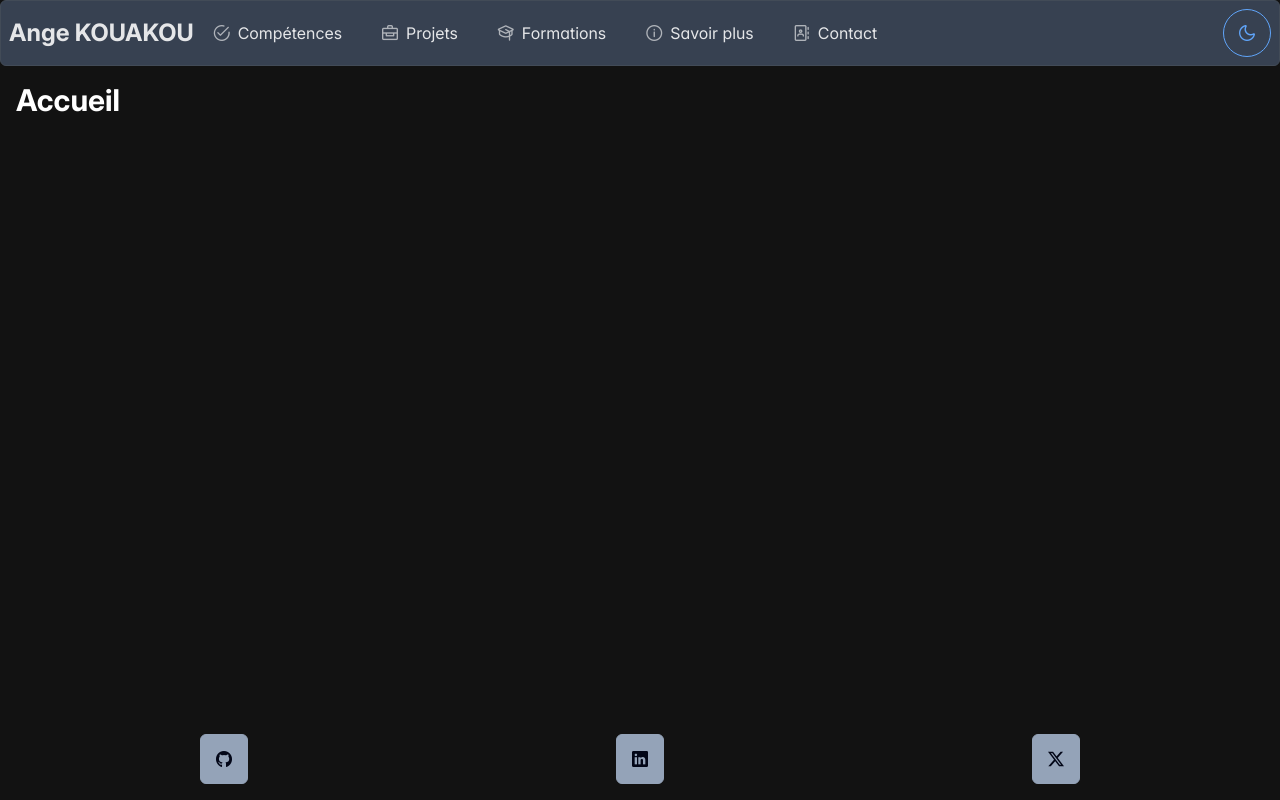
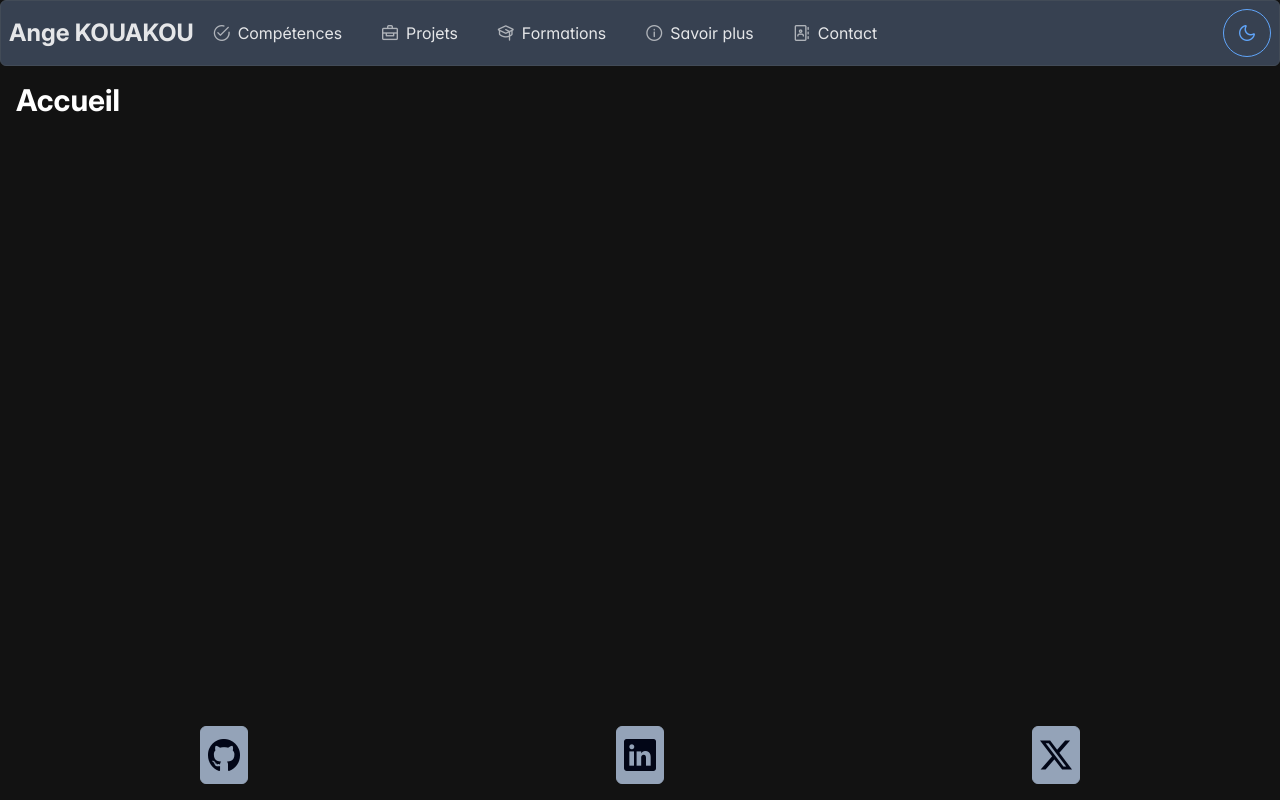
Before and after one commit to Ange230700/ultime-portfolio, a Next.js app: page / in a window 1280 px wide. Built offline with nearby package versions, Linux system fonts and the light colour scheme.

Commit message:
style: 💄  turn icon sizes up

```diff
--- a/src/app/globals.css
+++ b/src/app/globals.css
@@ -1,3 +1,7 @@
 /* src\app\globals.css */
 
 @import "tailwindcss";
+
+footer .pi {
+  font-size: 2rem;
+}
```
